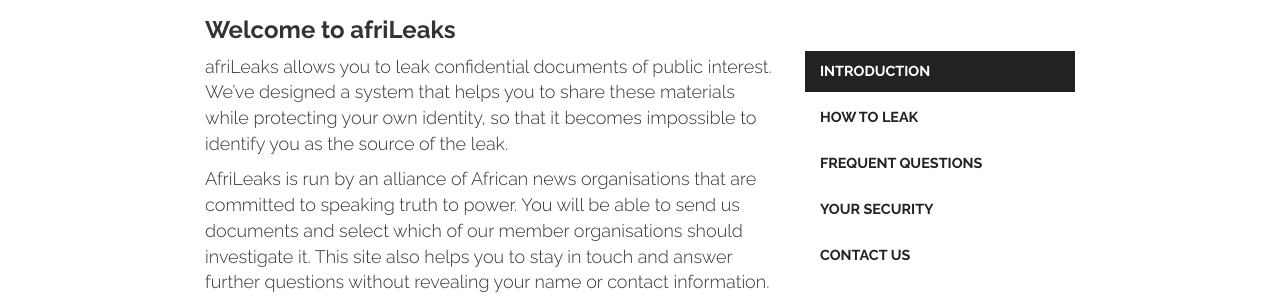
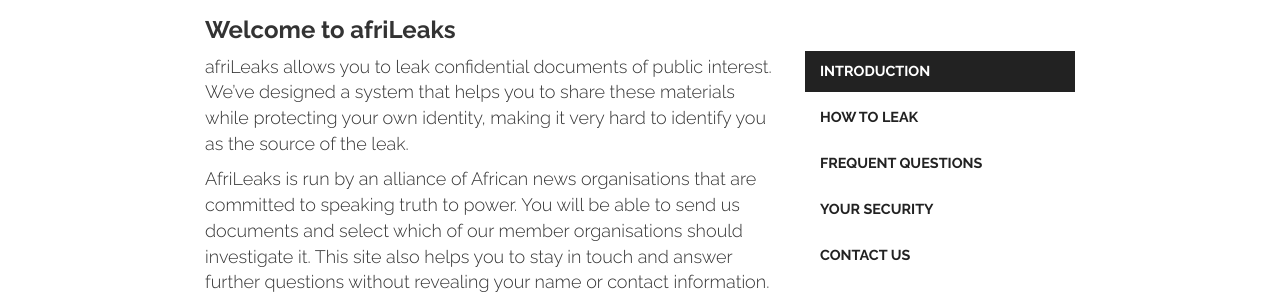
Before and after one commit to CodeForAfrica/afriLEAKS-website, a Jekyll site: the page built from index.html, in a window 1280 px wide. Shown: the part 481-781 px from the top of the page. Built offline with Jekyll 4.4.1, drawn with Linux system fonts in a browser that asks for light colours; nearby versions of some CDN libraries.

Commit message:
make text more defensive

```diff
--- a/_includes/parts/about.md
+++ b/_includes/parts/about.md
@@ -1,7 +1,7 @@
 
 ### Welcome to afriLeaks
 
-afriLeaks allows you to leak confidential documents of public interest. We've designed a system that helps you to share these materials while protecting your own identity, so that it becomes impossible to identify you as the source of the leak.
+afriLeaks allows you to leak confidential documents of public interest. We've designed a system that helps you to share these materials while protecting your own identity, making it very hard to identify you as the source of the leak.
 
 <!--
 Our secure web platform helps you to send us source documents, whether they are memos, contracts, accounts or other evidence of corruption and misbehaviour.
```
